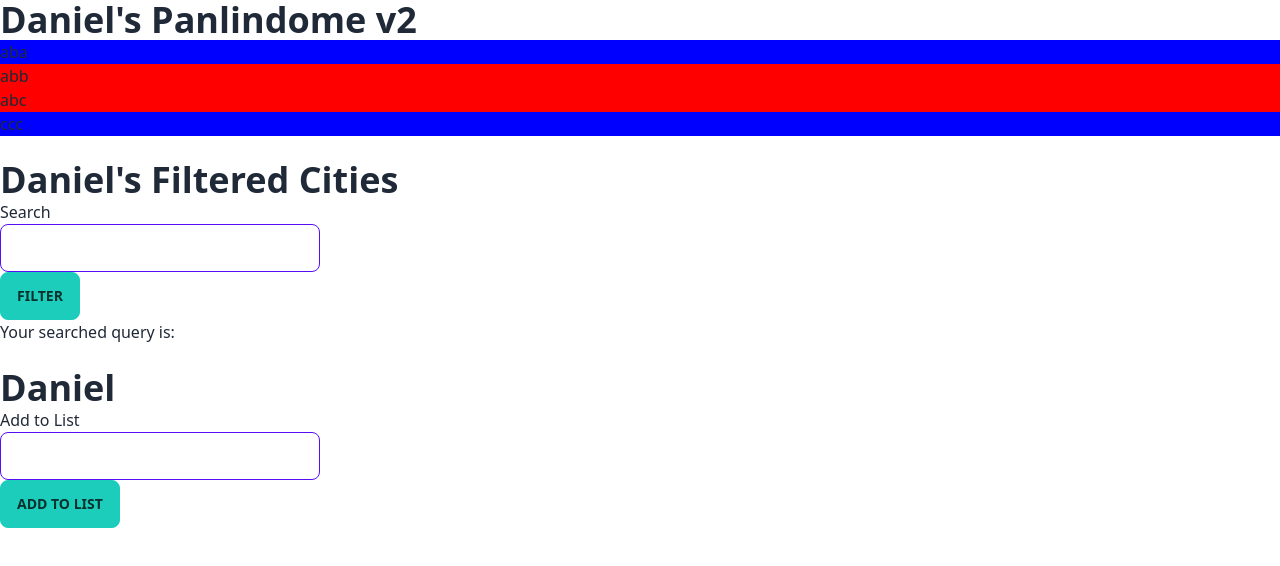
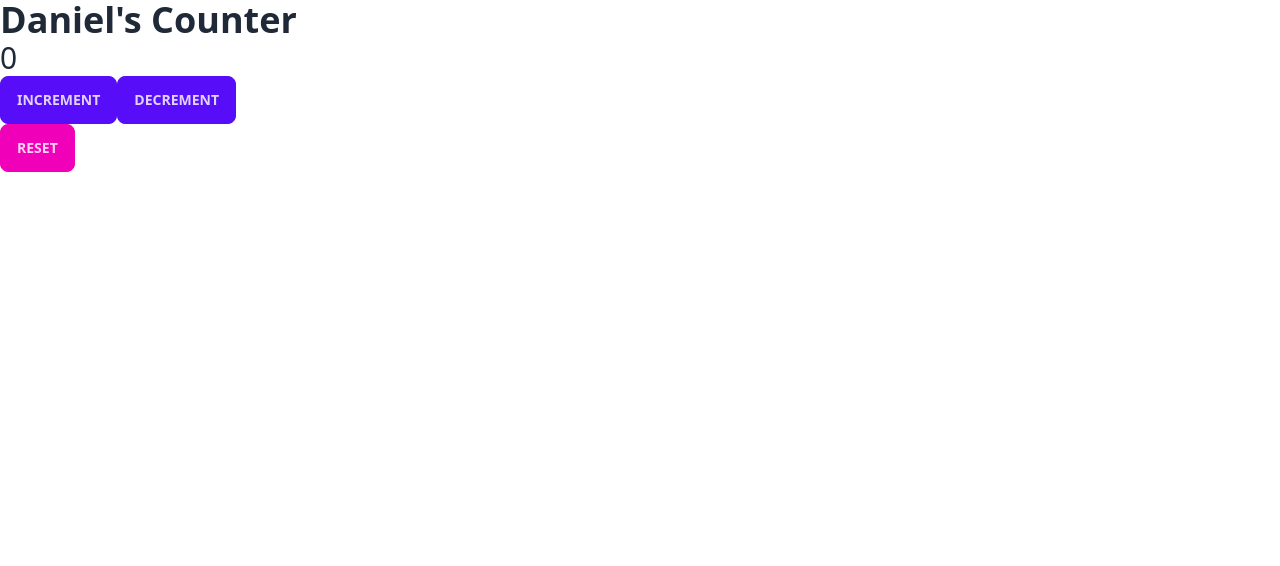
Before and after one commit to zjian107-su/Angular-Akasha1729, an Angular app: page / in a window 1280 px wide. Shown: the top 566 px of the page. Built offline with nearby package versions, Linux system fonts and the light colour scheme.

Commit message:
✨ update: complete exercise - counter

```diff
--- a/src/app/app.component.html
+++ b/src/app/app.component.html
@@ -1,5 +1,7 @@
-<app-palindrome-list></app-palindrome-list>
+<!-- <app-palindrome-list></app-palindrome-list>
 <br />
 <app-city-filter></app-city-filter>
 <br />
-<app-add-to-list></app-add-to-list>
+<app-add-to-list></app-add-to-list> -->
+
+<app-counter></app-counter>
--- a/src/app/app.module.ts
+++ b/src/app/app.module.ts
@@ -7,6 +7,7 @@ import { PalindromeListComponent } from './components/palindrome-list/palindrome
 import { CityFilterComponent } from './components/city-filter/city-filter.component';
 import { FormsModule } from '@angular/forms';
 import { AddToListComponent } from './components/add-to-list/add-to-list.component';
+import { CounterComponent } from './components/counter/counter.component';
 
 @NgModule({
   declarations: [
@@ -14,6 +15,7 @@ import { AddToListComponent } from './components/add-to-list/add-to-list.compone
     PalindromeListComponent,
     CityFilterComponent,
     AddToListComponent,
+    CounterComponent,
   ],
   imports: [BrowserModule, AppRoutingModule, FormsModule],
   providers: [],
--- /dev/null
+++ b/src/app/components/counter/counter.component.html
@@ -0,0 +1,16 @@
+<h1> Daniel's Counter </h1>
+
+<p class="text-3xl"> {{this.count}} </p>
+
+<div class="flex flex-row">
+  <button class="btn btn-primary" (click)="increment()">
+    Increment
+  </button>
+
+  <div> </div>
+  <button class="btn btn-primary" (click)="decrement()">
+    Decrement
+  </button>
+</div>
+
+<button class="btn btn-secondary" (click)="reset()"> Reset </button>
--- /dev/null
+++ b/src/app/components/counter/counter.component.ts
@@ -0,0 +1,25 @@
+import { Component } from '@angular/core';
+
+@Component({
+  selector: 'app-counter',
+  templateUrl: './counter.component.html',
+  styleUrls: ['./counter.component.css'],
+})
+export class CounterComponent {
+  count: number = 0;
+
+  increment(): void {
+    console.log('increment');
+    this.count++;
+  }
+
+  decrement(): void {
+    console.log('decrement');
+    this.count--;
+  }
+
+  reset(): void {
+    console.log('reset');
+    this.count = 0;
+  }
+}
```
Also changed, not shown: src/app/components/counter/counter.component.css (added).
